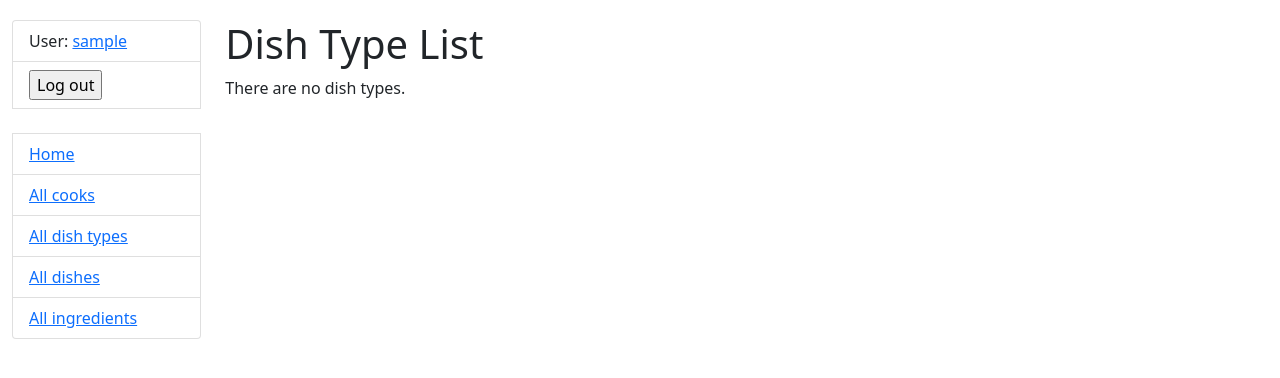
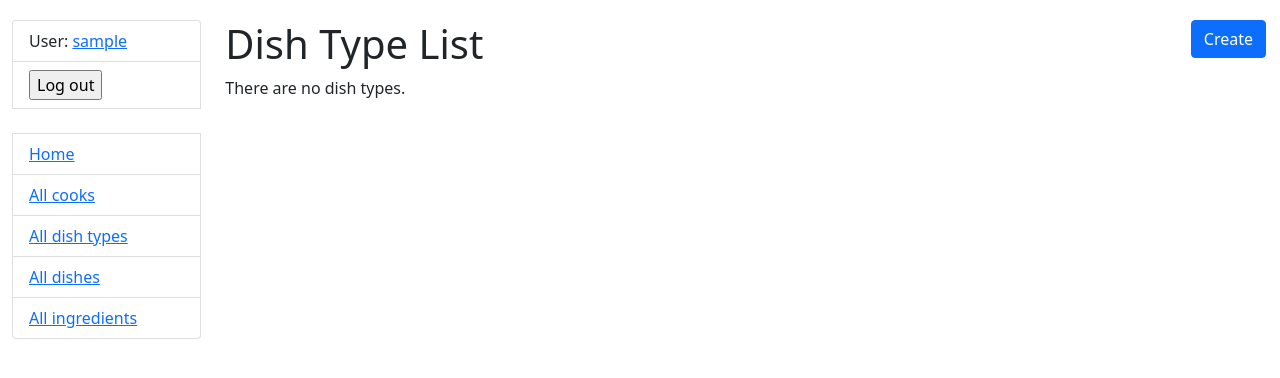
Before and after one commit to m1b0mb0/kitchen-management-system, a Django app: page /dish-types/ in a window 1280 px wide. Shown: the top 378 px of the page. Run offline with Django 5.2, Linux system fonts and the light colour scheme; the visitor is signed in with stand-in values (Sample User, id 1); data that the repository does not hold is empty.

Commit message:
Add create button to dish_type_list.html template

```diff
--- a/templates/kitchen/dish_type_list.html
+++ b/templates/kitchen/dish_type_list.html
@@ -1,7 +1,11 @@
 {% extends "base.html" %}
 
 {% block content %}
-  <h1>Dish Type List</h1>
+  <h1>Dish Type List
+    <a href="{% url 'kitchen:dish-type-create' %}" class="btn btn-primary link-to-page">
+      Create
+    </a>
+  </h1>
   {% if dish_type_list %}
     <table class="table">
       <tr>
```
